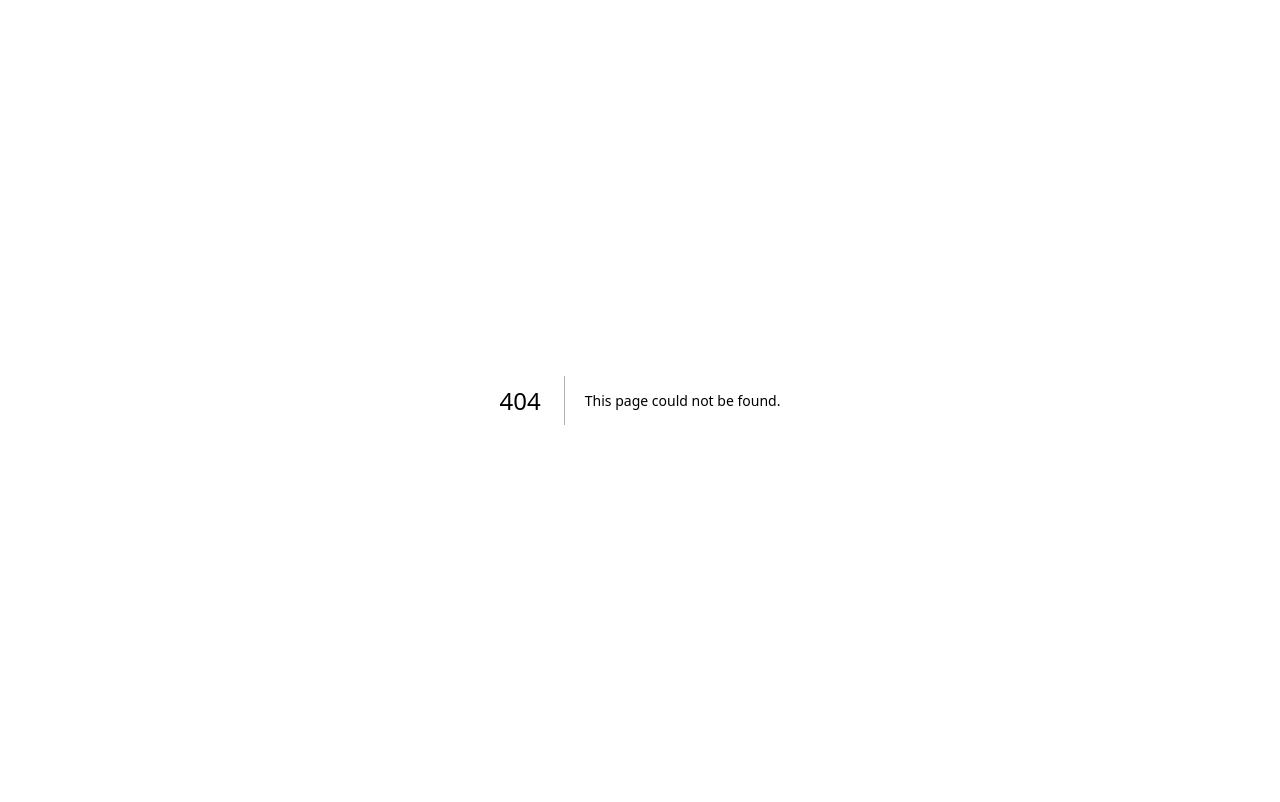
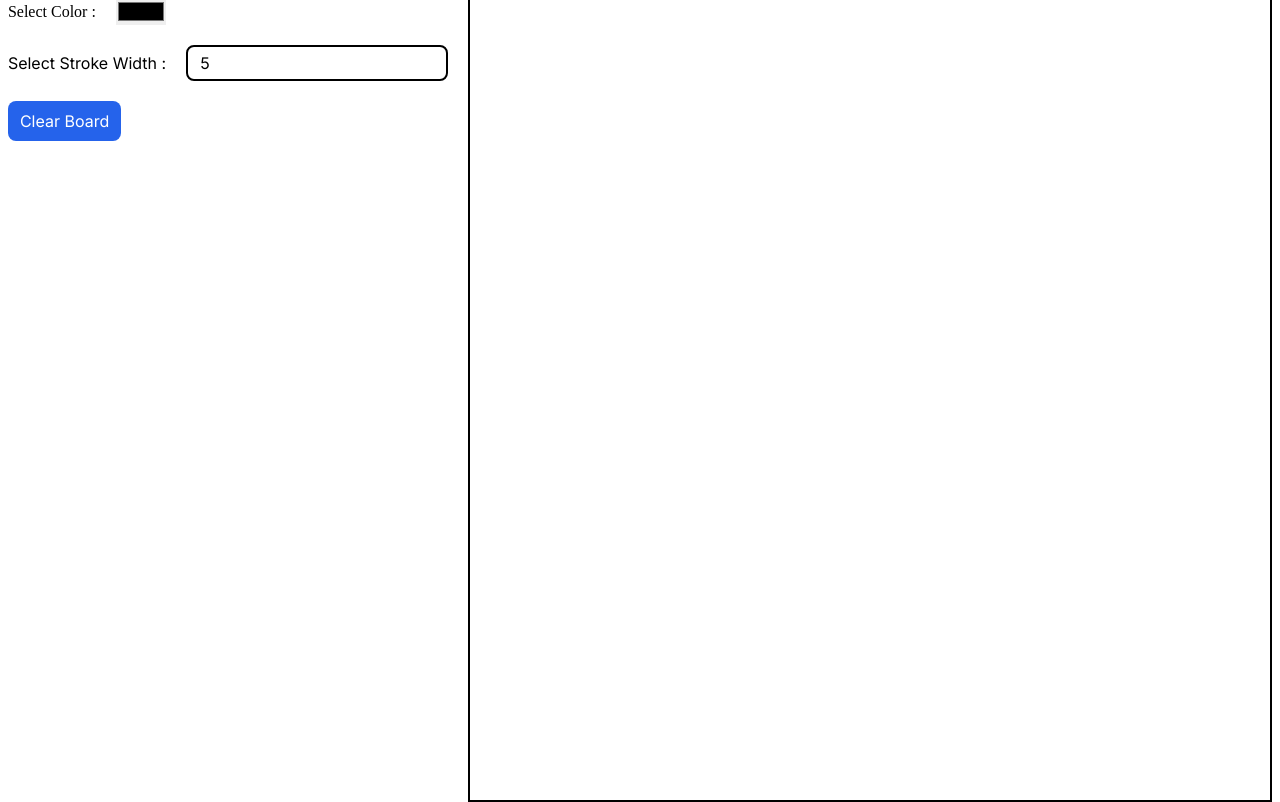
Before and after one commit to anudeep652/skribbl-clone, a Next.js app: page /room/1 in a window 1280 px wide. Before the commit this address had no page. Built offline with nearby package versions, Linux system fonts and the light colour scheme; no server answers.

Commit message:
complete auth

```diff
--- /dev/null
+++ b/app/(auth)/sign-in/[[...sign-in]]/page.tsx
@@ -0,0 +1,9 @@
+import { SignIn } from "@clerk/nextjs";
+
+export default function Page() {
+  return (
+    <main className="flex justify-center items-center h-full">
+      <SignIn />;
+    </main>
+  );
+}
--- /dev/null
+++ b/app/(auth)/sign-up/[[...sign-up]]/page.tsx
@@ -0,0 +1,9 @@
+import { SignUp } from "@clerk/nextjs";
+
+export default function Page() {
+  return (
+    <main className="flex justify-center items-center h-full">
+      <SignUp />;
+    </main>
+  );
+}
--- /dev/null
+++ b/app/room/[id]/page.tsx
@@ -0,0 +1,30 @@
+"use client";
+import { useEffect, useRef } from "react";
+import { useDraw } from "@/hooks";
+import DrawingTools from "@/components/DrawingTools";
+
+export default function Home() {
+  const canvasRef = useRef<HTMLCanvasElement>(null);
+  const { setStrokeColor, setStrokeWidth, clearBoard } = useDraw(canvasRef);
+  console.log("effect");
+
+  return (
+    <main className="flex justify-center items-center h-screen">
+      <div className="flex gap-5">
+        <DrawingTools
+          clearBoard={clearBoard}
+          setStrokeColor={setStrokeColor}
+          setStrokeWidth={setStrokeWidth}
+        />
+        <div className="drawing-board">
+          <canvas
+            ref={canvasRef}
+            width={800}
+            height={800}
+            className=" border-black border-2"
+          ></canvas>
+        </div>
+      </div>
+    </main>
+  );
+}
--- /dev/null
+++ b/hooks/useWebsocket.tsx
@@ -0,0 +1,17 @@
+import { useEffect, useState } from "react";
+
+export default function useWebsocket() {
+  const [socket, setSocket] = useState<WebSocket | null>(null);
+
+  useEffect(() => {
+    setSocket(new WebSocket("ws://localhost:8000/join-room/123"));
+  }, []);
+  const sendCanvasData = (data: string) => {
+    socket?.send(data);
+  };
+
+  return {
+    socket,
+    sendCanvasData,
+  };
+}
```
Also changed, not shown: middleware.ts (added, +10 -0 lines), state/index.ts (added), 1 other file (tests, documents, lock files or other folders).
